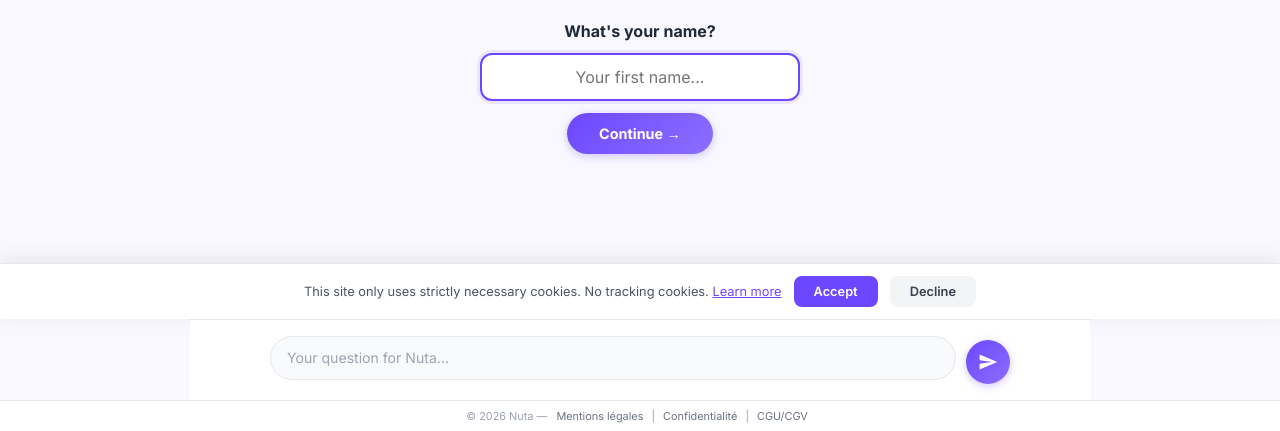
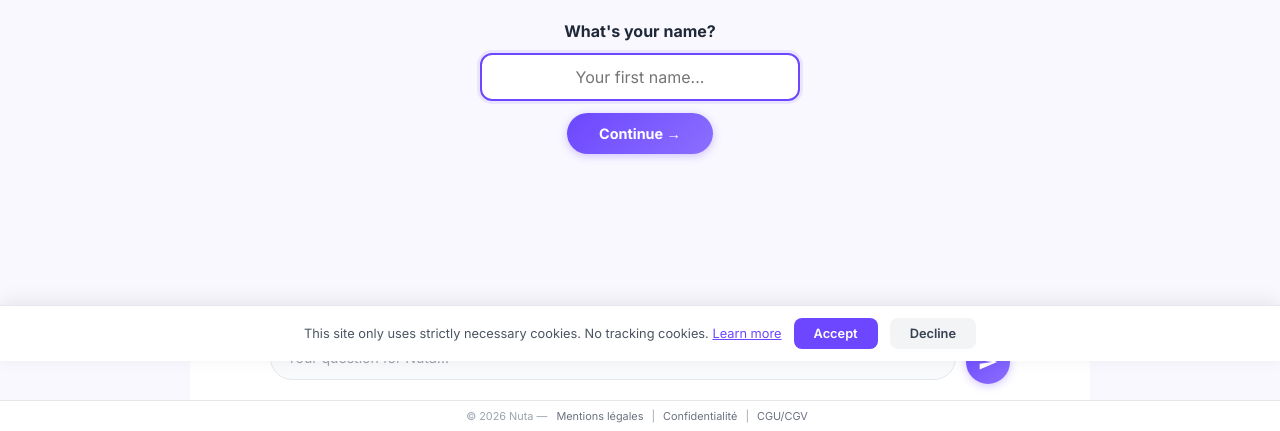
Before and after one commit to riviaai/numa-chatbot, a website: page public/index.html in a window 1280 px wide. Shown: the part 369-800 px from the top of the page. Drawn offline with Linux system fonts and the light colour scheme.

Commit message:
Fix cookie banner overlapping chat input
Co-Authored-By: Claude Opus 4.6 <noreply@anthropic.com>

```diff
--- a/public/index.html
+++ b/public/index.html
@@ -736,6 +736,11 @@
       flex-shrink: 0;
       box-shadow: 0 -4px 20px rgba(0,0,0,0.08);
       animation: slideUp 0.3s ease;
+      position: fixed;
+      bottom: 70px;
+      left: 0;
+      right: 0;
+      z-index: 1000;
     }
 
     @keyframes slideUp {
```
